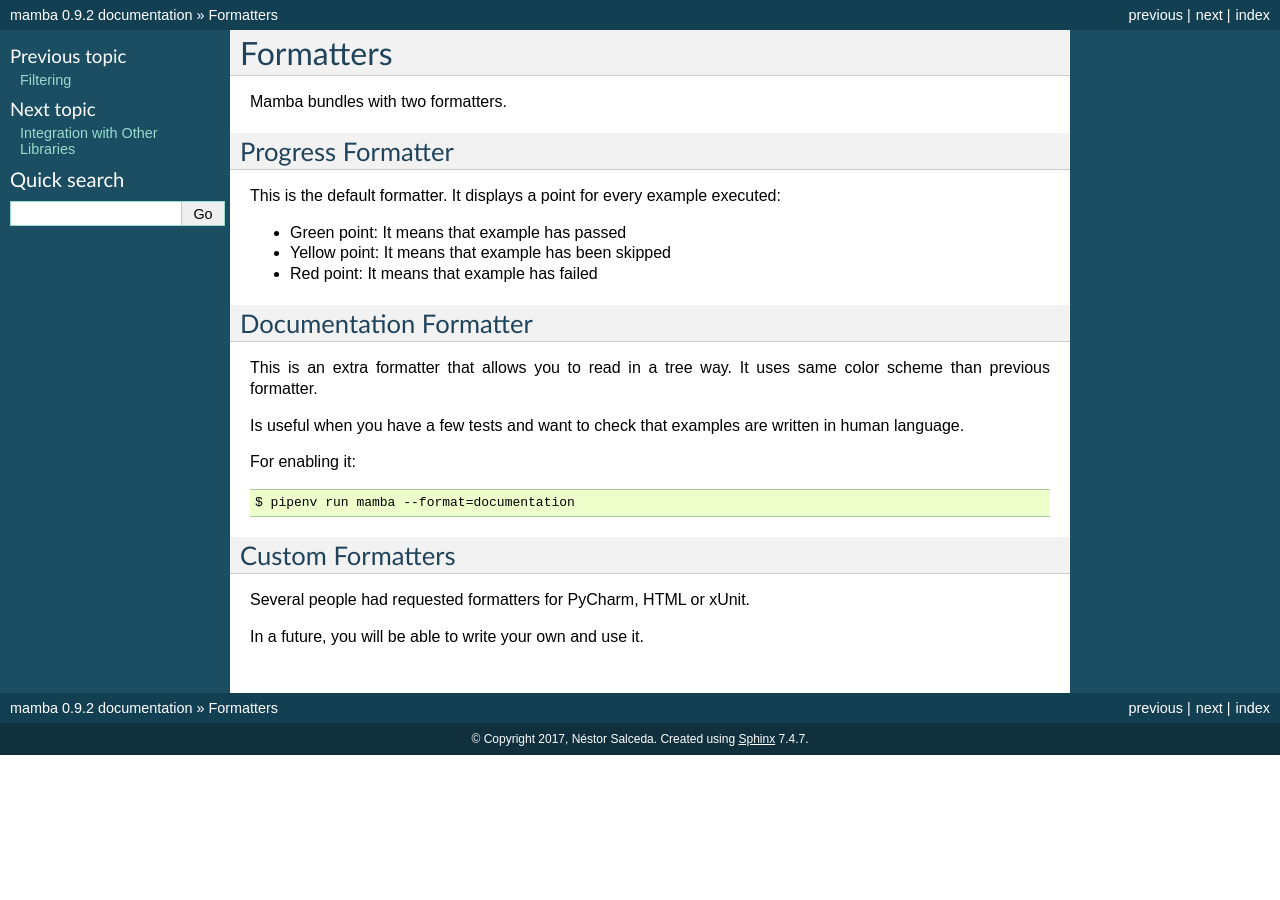
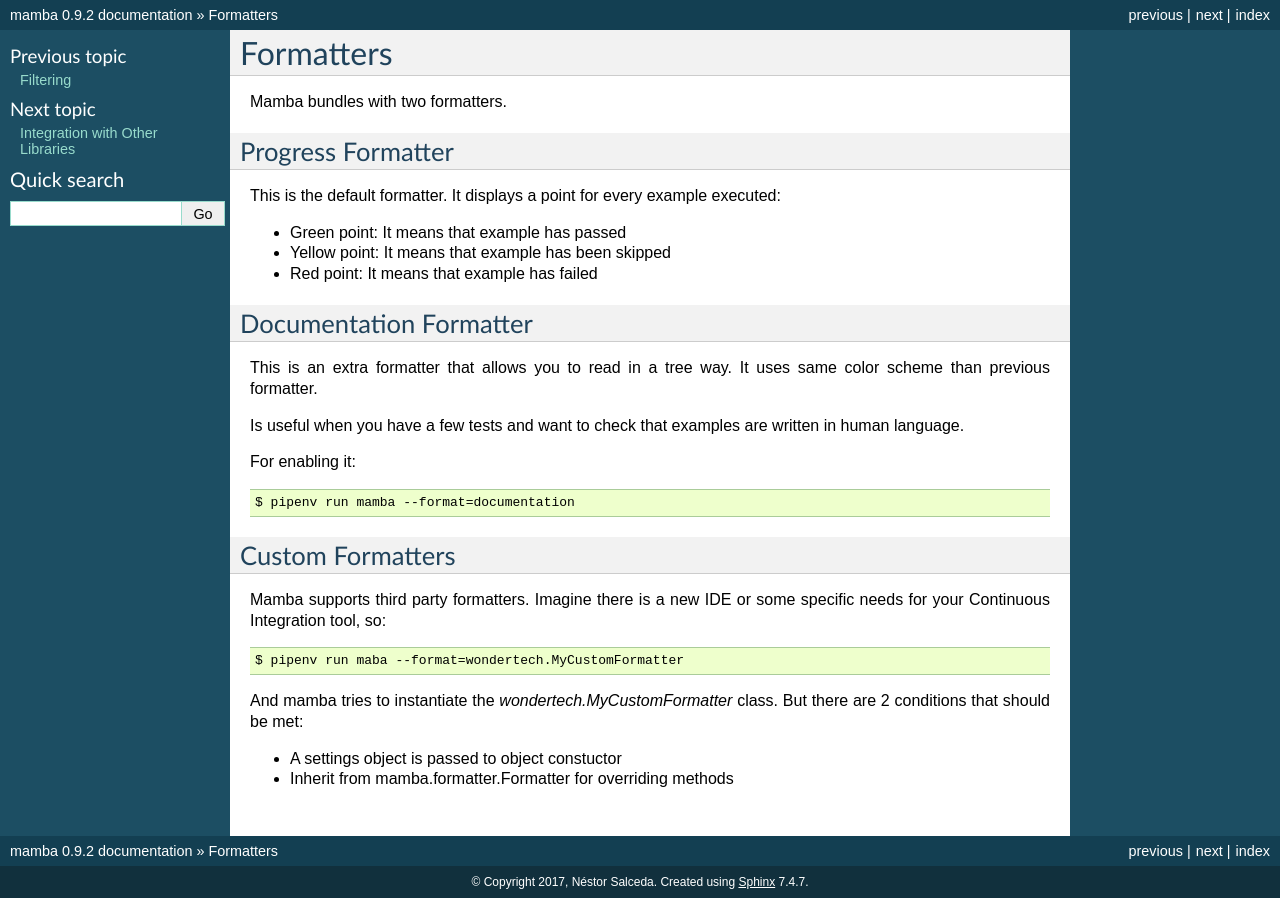
Before and after one commit to nestorsalceda/mamba, a Sphinx documentation site: the page built from docs/formatters.rst, in a window 1280 px wide. Built offline with Sphinx 7.4.7, drawn with Linux system fonts in a browser that asks for light colours.

Commit message:
Add documentation for custom formatters

```diff
--- a/docs/formatters.rst
+++ b/docs/formatters.rst
@@ -28,6 +28,14 @@ For enabling it:
 Custom Formatters
 -----------------
 
-Several people had requested formatters for PyCharm, HTML or xUnit.
+Mamba supports third party formatters. Imagine there is a new IDE or some specific needs for your Continuous Integration tool, so:
 
-In a future, you will be able to write your own and use it.
+::
+
+  $ pipenv run maba --format=wondertech.MyCustomFormatter
+
+
+And mamba tries to instantiate the *wondertech.MyCustomFormatter* class.  But there are 2 conditions that should be met:
+
+* A settings object is passed to object constuctor
+* Inherit from mamba.formatter.Formatter for overriding methods
```
